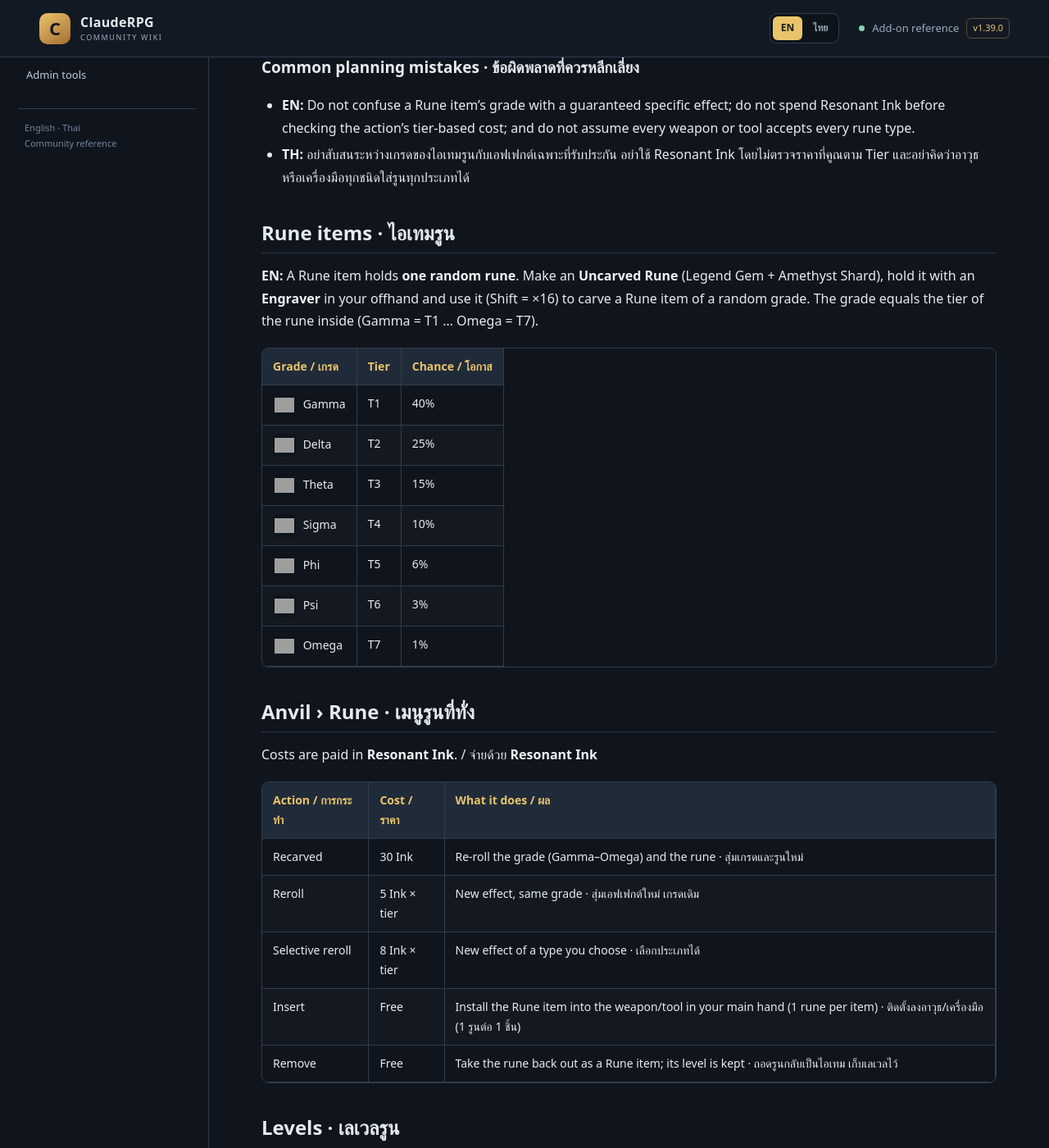
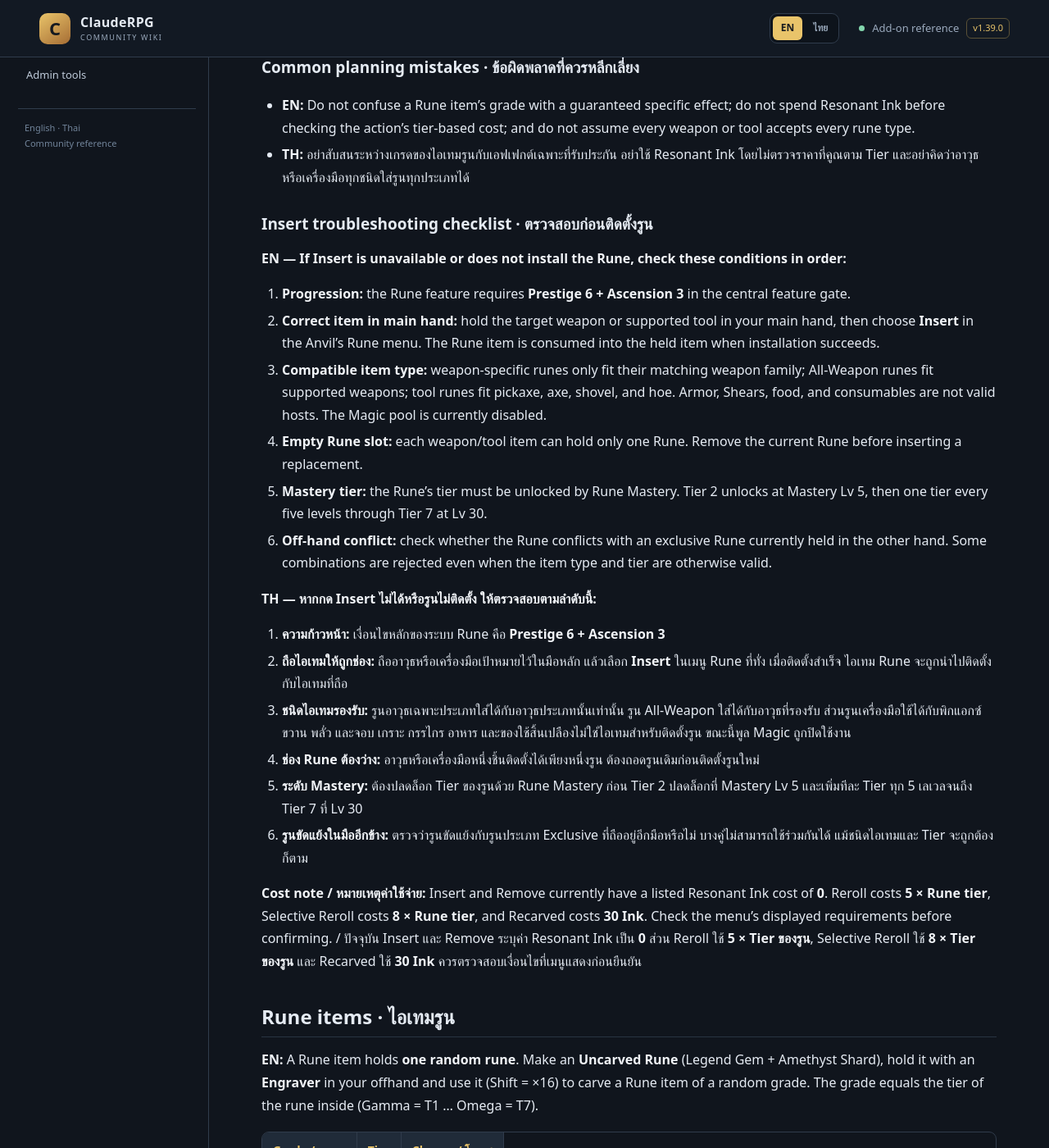
Before and after one commit to miniTorch25/ClaudeRPG-Wiki-V2, a Jekyll site: the page built from Rune.md, in a window 1280 px wide and 1400 px high, scrolled down 1419 px. Shown: the whole window at 82% size. Built offline with Jekyll 4.4.1, drawn with Linux system fonts in a browser that asks for light colours; our own code applies the rules of GitHub Pages for plain Markdown files; grey boxes are pictures that could not be loaded.

Commit message:
Docs: add Rune installation troubleshooting

```diff
--- a/Rune.md
+++ b/Rune.md
@@ -46,6 +46,28 @@
 
 - **EN:** Do not confuse a Rune item's grade with a guaranteed specific effect; do not spend Resonant Ink before checking the action's tier-based cost; and do not assume every weapon or tool accepts every rune type.
 - **TH:** อย่าสับสนระหว่างเกรดของไอเทมรูนกับเอฟเฟกต์เฉพาะที่รับประกัน อย่าใช้ Resonant Ink โดยไม่ตรวจราคาที่คูณตาม Tier และอย่าคิดว่าอาวุธหรือเครื่องมือทุกชนิดใส่รูนทุกประเภทได้
+
+### Insert troubleshooting checklist · ตรวจสอบก่อนติดตั้งรูน
+
+**EN — If Insert is unavailable or does not install the Rune, check these conditions in order:**
+
+1. **Progression:** the Rune feature requires **Prestige 6 + Ascension 3** in the central feature gate.
+2. **Correct item in main hand:** hold the target weapon or supported tool in your main hand, then choose **Insert** in the Anvil's Rune menu. The Rune item is consumed into the held item when installation succeeds.
+3. **Compatible item type:** weapon-specific runes only fit their matching weapon family; All-Weapon runes fit supported weapons; tool runes fit pickaxe, axe, shovel, and hoe. Armor, Shears, food, and consumables are not valid hosts. The Magic pool is currently disabled.
+4. **Empty Rune slot:** each weapon/tool item can hold only one Rune. Remove the current Rune before inserting a replacement.
+5. **Mastery tier:** the Rune's tier must be unlocked by Rune Mastery. Tier 2 unlocks at Mastery Lv 5, then one tier every five levels through Tier 7 at Lv 30.
+6. **Off-hand conflict:** check whether the Rune conflicts with an exclusive Rune currently held in the other hand. Some combinations are rejected even when the item type and tier are otherwise valid.
+
+**TH — หากกด Insert ไม่ได้หรือรูนไม่ติดตั้ง ให้ตรวจสอบตามลำดับนี้:**
+
+1. **ความก้าวหน้า:** เงื่อนไขหลักของระบบ Rune คือ **Prestige 6 + Ascension 3**
+2. **ถือไอเทมให้ถูกช่อง:** ถืออาวุธหรือเครื่องมือเป้าหมายไว้ในมือหลัก แล้วเลือก **Insert** ในเมนู Rune ที่ทั่ง เมื่อติดตั้งสำเร็จ ไอเทม Rune จะถูกนำไปติดตั้งกับไอเทมที่ถือ
+3. **ชนิดไอเทมรองรับ:** รูนอาวุธเฉพาะประเภทใส่ได้กับอาวุธประเภทนั้นเท่านั้น รูน All-Weapon ใส่ได้กับอาวุธที่รองรับ ส่วนรูนเครื่องมือใช้ได้กับพิกแอกซ์ ขวาน พลั่ว และจอบ เกราะ กรรไกร อาหาร และของใช้สิ้นเปลืองไม่ใช่ไอเทมสำหรับติดตั้งรูน ขณะนี้พูล Magic ถูกปิดใช้งาน
+4. **ช่อง Rune ต้องว่าง:** อาวุธหรือเครื่องมือหนึ่งชิ้นติดตั้งได้เพียงหนึ่งรูน ต้องถอดรูนเดิมก่อนติดตั้งรูนใหม่
+5. **ระดับ Mastery:** ต้องปลดล็อก Tier ของรูนด้วย Rune Mastery ก่อน Tier 2 ปลดล็อกที่ Mastery Lv 5 และเพิ่มทีละ Tier ทุก 5 เลเวลจนถึง Tier 7 ที่ Lv 30
+6. **รูนขัดแย้งในมืออีกข้าง:** ตรวจว่ารูนขัดแย้งกับรูนประเภท Exclusive ที่ถืออยู่อีกมือหรือไม่ บางคู่ไม่สามารถใช้ร่วมกันได้ แม้ชนิดไอเทมและ Tier จะถูกต้องก็ตาม
+
+**Cost note / หมายเหตุค่าใช้จ่าย:** Insert and Remove currently have a listed Resonant Ink cost of **0**. Reroll costs **5 × Rune tier**, Selective Reroll costs **8 × Rune tier**, and Recarved costs **30 Ink**. Check the menu's displayed requirements before confirming. / ปัจจุบัน Insert และ Remove ระบุค่า Resonant Ink เป็น **0** ส่วน Reroll ใช้ **5 × Tier ของรูน**, Selective Reroll ใช้ **8 × Tier ของรูน** และ Recarved ใช้ **30 Ink** ควรตรวจสอบเงื่อนไขที่เมนูแสดงก่อนยืนยัน
 
 
 ## Rune items · ไอเทมรูน
```
